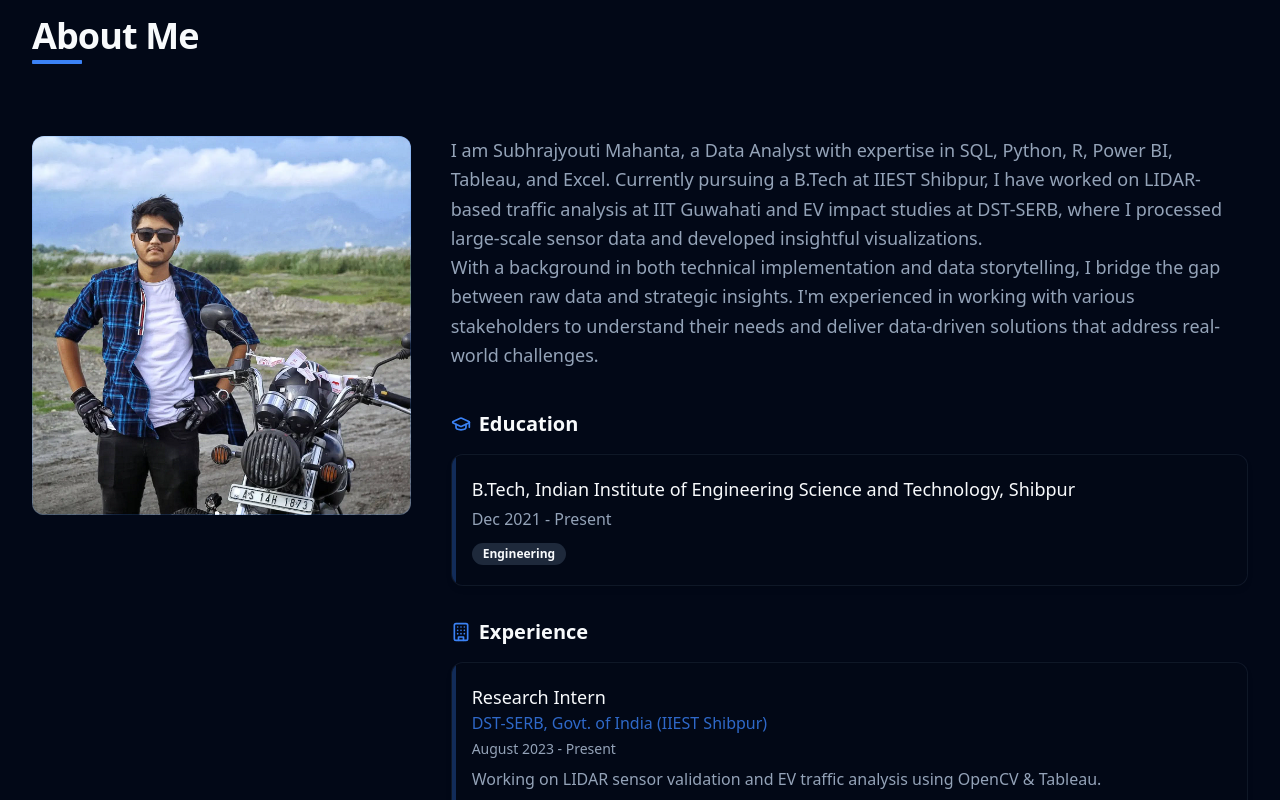
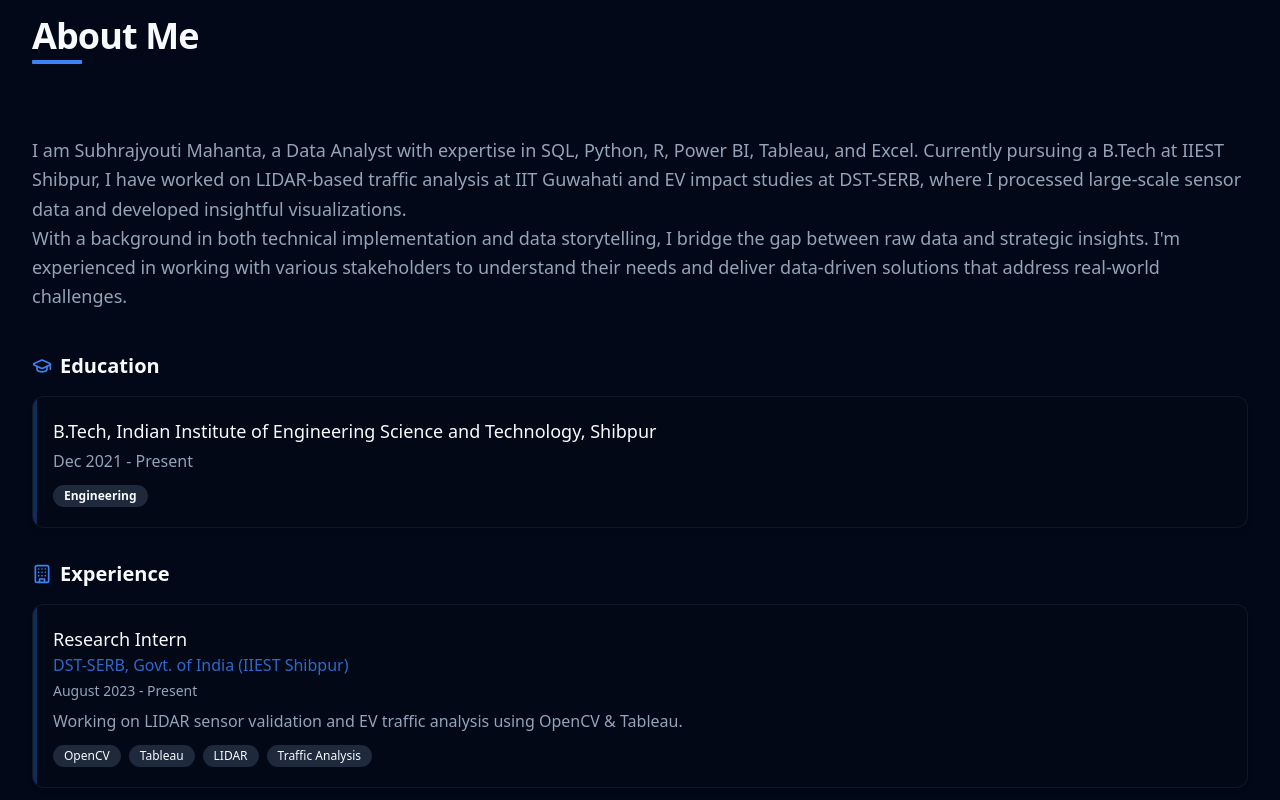
Before and after one commit to Subhrajyouti/express-yourself-gallery, a React (Vite) app: page / in a window 1280 px wide. Shown: the part 1520-2320 px from the top of the page. Built offline with nearby package versions, Linux system fonts and the light colour scheme; no server answers.

Commit message:
Remove image from about section
Removes the image from the about section.

```diff
--- a/src/components/AboutSection.tsx
+++ b/src/components/AboutSection.tsx
@@ -6,22 +6,8 @@ const AboutSection = () => {
   return (
     <section id="about" className="section-container">
       <h2 className="section-title">About Me</h2>
-      <div className="grid grid-cols-1 lg:grid-cols-3 gap-10 mt-12">
-        <div className="lg:col-span-1">
-          <div className="sticky top-24">
-            <div className="relative overflow-hidden rounded-xl aspect-square">
-              <div className="absolute -inset-px border-2 border-primary/20 rounded-xl"></div>
-              {/* Replace placeholder with actual image */}
-              <img
-                src="/image.jpg"
-                alt="Subhrajyoti Mahanta"
-                className="w-full h-full object-cover"
-              />
-            </div>
-          </div>
-        </div>
-
-        <div className="lg:col-span-2 space-y-10">
+      <div className="mt-12">
+        <div className="space-y-10">
           <div className="prose prose-lg dark:prose-invert max-w-none">
             <p className="text-lg text-muted-foreground leading-relaxed">
             I am Subhrajyouti Mahanta, a Data Analyst with expertise in SQL, Python, R, Power BI, Tableau, and Excel. Currently pursuing a B.Tech at IIEST Shibpur, I have worked on LIDAR-based traffic analysis at IIT Guwahati and EV impact studies at DST-SERB, where I processed large-scale sensor data and developed insightful visualizations.
```
